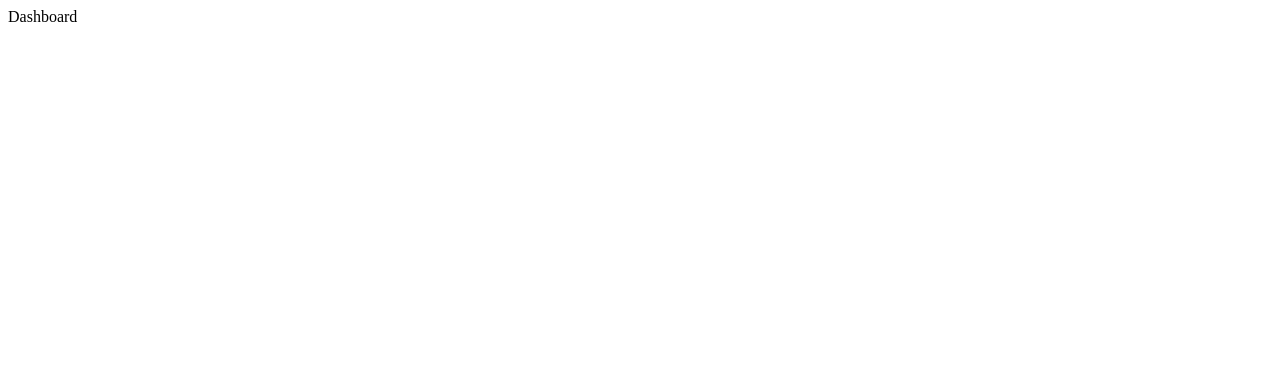
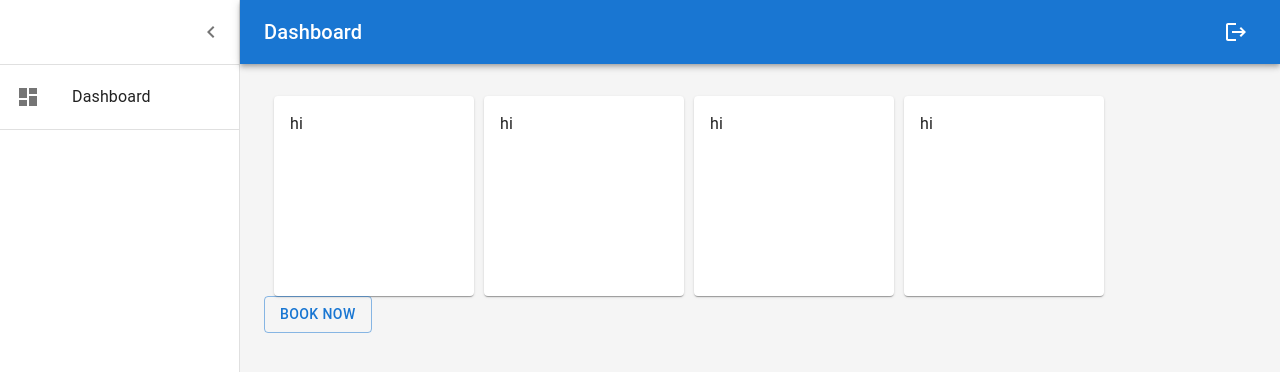
Before and after one commit to subrataparamanick1234/shyamTask, a React (Create React App) app: page /dashboard in a window 1280 px wide. Shown: the top 372 px of the page. Built offline with nearby package versions, Linux system fonts and the light colour scheme; sample sign-in values are in the browser's storage.

Commit message:
dashboard done

```diff
--- a/package.json
+++ b/package.json
@@ -3,6 +3,11 @@
   "version": "0.1.0",
   "private": true,
   "dependencies": {
+    "@emotion/react": "^11.10.5",
+    "@emotion/styled": "^11.10.5",
+    "@mui/icons-material": "^5.11.0",
+    "@mui/material": "^5.11.7",
+    "@mui/styled-engine-sc": "^5.11.0",
     "@reduxjs/toolkit": "^1.9.2",
     "@testing-library/jest-dom": "^5.16.5",
     "@testing-library/react": "^13.4.0",
@@ -15,6 +20,7 @@
     "react-router-dom": "^6.8.0",
     "react-scripts": "5.0.1",
     "react-toastify": "^9.1.1",
+    "styled-components": "^5.3.6",
     "web-vitals": "^2.1.4"
   },
   "scripts": {
--- a/src/App.js
+++ b/src/App.js
@@ -6,7 +6,7 @@ import { Navigate, Route, Routes } from "react-router-dom";
 import "./App.css";
 
 function PublicRoute({ children }) {
-  const token = false;
+  const token = localStorage.getItem("token");
 
   return token !== null && token !== undefined ? (
     <Navigate to="/dashboard" />
@@ -16,7 +16,7 @@ function PublicRoute({ children }) {
 }
 
 function PrivateRoute({ children }) {
-  const token = true;
+  const token = localStorage.getItem("token");
 
   return token !== null && token !== undefined ? children : <Navigate to="/" />;
 }
@@ -62,14 +62,14 @@ function App() {
           );
         })}
 
-        <Route
+        {/* <Route
           path="/dashboard/*"
           element={
             <PrivateRoute>
               <Dashboard />
             </PrivateRoute>
           }
-        />
+        /> */}
         {/****************** end Private Route  *********************/}
 
         {/**************** No page found *********************/}
--- /dev/null
+++ b/src/Components/Listitems/index.jsx
@@ -0,0 +1,21 @@
+import * as React from "react";
+import ListItemButton from "@mui/material/ListItemButton";
+import ListItemIcon from "@mui/material/ListItemIcon";
+import ListItemText from "@mui/material/ListItemText";
+import ListSubheader from "@mui/material/ListSubheader";
+import DashboardIcon from "@mui/icons-material/Dashboard";
+import ShoppingCartIcon from "@mui/icons-material/ShoppingCart";
+import PeopleIcon from "@mui/icons-material/People";
+import BarChartIcon from "@mui/icons-material/BarChart";
+import LayersIcon from "@mui/icons-material/Layers";
+
+export const mainListItems = (
+  <React.Fragment>
+    <ListItemButton>
+      <ListItemIcon>
+        <DashboardIcon />
+      </ListItemIcon>
+      <ListItemText primary="Dashboard" />
+    </ListItemButton>
+  </React.Fragment>
+);
--- a/src/pages/dashboard/index.jsx
+++ b/src/pages/dashboard/index.jsx
@@ -1,9 +1,191 @@
-import React from 'react'
+import React, { useState } from "react";
+import { styled, createTheme, ThemeProvider } from "@mui/material/styles";
+import CssBaseline from "@mui/material/CssBaseline";
+import MuiDrawer from "@mui/material/Drawer";
+import Box from "@mui/material/Box";
+import MuiAppBar from "@mui/material/AppBar";
+import Toolbar from "@mui/material/Toolbar";
+import List from "@mui/material/List";
+import Typography from "@mui/material/Typography";
+import Divider from "@mui/material/Divider";
+import IconButton from "@mui/material/IconButton";
+import Container from "@mui/material/Container";
+import Grid from "@mui/material/Grid";
+import Paper from "@mui/material/Paper";
+import MenuIcon from "@mui/icons-material/Menu";
+import ChevronLeftIcon from "@mui/icons-material/ChevronLeft";
+import { mainListItems } from "../../Components/Listitems";
+import LogoutIcon from "@mui/icons-material/Logout";
+import { useNavigate } from "react-router-dom";
+import { Button } from "@mui/material";
+
+const drawerWidth = 240;
+
+const AppBar = styled(MuiAppBar, {
+  shouldForwardProp: (prop) => prop !== "open",
+})(({ theme, open }) => ({
+  zIndex: theme.zIndex.drawer + 1,
+  transition: theme.transitions.create(["width", "margin"], {
+    easing: theme.transitions.easing.sharp,
+    duration: theme.transitions.duration.leavingScreen,
+  }),
+  ...(open && {
+    marginLeft: drawerWidth,
+    width: `calc(100% - ${drawerWidth}px)`,
+    transition: theme.transitions.create(["width", "margin"], {
+      easing: theme.transitions.easing.sharp,
+      duration: theme.transitions.duration.enteringScreen,
+    }),
+  }),
+}));
+
+const Drawer = styled(MuiDrawer, {
+  shouldForwardProp: (prop) => prop !== "open",
+})(({ theme, open }) => ({
+  "& .MuiDrawer-paper": {
+    position: "relative",
+    whiteSpace: "nowrap",
+    width: drawerWidth,
+    transition: theme.transitions.create("width", {
+      easing: theme.transitions.easing.sharp,
+      duration: theme.transitions.duration.enteringScreen,
+    }),
+    boxSizing: "border-box",
+    ...(!open && {
+      overflowX: "hidden",
+      transition: theme.transitions.create("width", {
+        easing: theme.transitions.easing.sharp,
+        duration: theme.transitions.duration.leavingScreen,
+      }),
+      width: theme.spacing(7),
+      [theme.breakpoints.up("sm")]: {
+        width: theme.spacing(9),
+      },
+    }),
+  },
+}));
+
+const mdTheme = createTheme();
 
 const Dashboard = () => {
+  const [open, setOpen] = useState(true);
+  const navigate = useNavigate();
+  const toggleDrawer = () => {
+    setOpen(!open);
+  };
   return (
-    <div>Dashboard</div>
-  )
-}
+    <>
+      {" "}
+      <ThemeProvider theme={mdTheme}>
+        <Box sx={{ display: "flex" }}>
+          <CssBaseline />
+          <AppBar position="absolute" open={open}>
+            <Toolbar
+              sx={{
+                pr: "24px", // keep right padding when drawer closed
+              }}
+            >
+              <IconButton
+                edge="start"
+                color="inherit"
+                aria-label="open drawer"
+                onClick={toggleDrawer}
+                sx={{
+                  marginRight: "36px",
+                  ...(open && { display: "none" }),
+                }}
+              >
+                <MenuIcon />
+              </IconButton>
+              <Typography
+                component="h1"
+                variant="h6"
+                color="inherit"
+                noWrap
+                sx={{ flexGrow: 1 }}
+              >
+                Dashboard
+              </Typography>
+              <IconButton
+                color="inherit"
+                onClick={() => {
+                  navigate("/");
+                  localStorage.removeItem("token");
+                }}
+              >
+                <LogoutIcon />
+              </IconButton>
+            </Toolbar>
+          </AppBar>
+          <Drawer variant="permanent" open={open}>
+            <Toolbar
+              sx={{
+                display: "flex",
+                alignItems: "center",
+                justifyContent: "flex-end",
+                px: [1],
+              }}
+            >
+              <IconButton onClick={toggleDrawer}>
+                <ChevronLeftIcon />
+              </IconButton>
+            </Toolbar>
+            <Divider />
+            <List component="nav">
+              {mainListItems}
+              <Divider sx={{ my: 1 }} />
+            </List>
+          </Drawer>
+          <Box
+            component="main"
+            sx={{
+              backgroundColor: (theme) =>
+                theme.palette.mode === "light"
+                  ? theme.palette.grey[100]
+                  : theme.palette.grey[900],
+              flexGrow: 1,
+              height: "100vh",
+              overflow: "auto",
+            }}
+          >
+            <Toolbar />
+            <Container maxWidth="lg" sx={{ mt: 4, mb: 4 }}>
+              <Grid
+                item
+                xs={12}
+                md={4}
+                lg={9}
+                sx={{
+                  display: "flex",
+                  flexDirection: "row",
+                }}
+              >
+                {[1, 2, 3, 4].map((i) => (
+                  <Paper
+                    key={i}
+                    sx={{
+                      p: 2,
+                      display: "flex",
+                      flexDirection: "column",
+                      height: 200,
+                      width: 200,
+                      margin: "0px 0px 0px 10px",
+                    }}
+                  >
+                    {/* <Chart /> */}hi
+                  </Paper>
+                ))}
+              </Grid>
 
-export default Dashboard
+              <Grid item xs={12} md={4} lg={9}>
+                <Button variant="outlined">Book now</Button>
+              </Grid>
+            </Container>
+          </Box>
+        </Box>
+      </ThemeProvider>
+    </>
+  );
+};
+
+export default Dashboard;
--- a/src/pages/login/index.jsx
+++ b/src/pages/login/index.jsx
@@ -1,9 +1,90 @@
-import React from 'react'
+import React from "react";
+import Avatar from "@mui/material/Avatar";
+import Button from "@mui/material/Button";
+import CssBaseline from "@mui/material/CssBaseline";
+import TextField from "@mui/material/TextField";
+import Box from "@mui/material/Box";
+import LockOutlinedIcon from "@mui/icons-material/LockOutlined";
+import Typography from "@mui/material/Typography";
+import Container from "@mui/material/Container";
+import { createTheme, ThemeProvider } from "@mui/material/styles";
 
+import { useNavigate } from "react-router-dom";
+
+const theme = createTheme();
 const Login = () => {
+  const navigate = useNavigate();
+  const handleSubmit = (event) => {
+    event.preventDefault();
+    const data = new FormData(event.currentTarget);
+    console.log({
+      email: data.get("email"),
+      password: data.get("password"),
+    });
+    navigate("/dashboard");
+    localStorage.setItem("token", true);
+  };
+
   return (
-    <div>Login</div>
-  )
-}
+    <>
+      {" "}
+      <ThemeProvider theme={theme}>
+        <Container component="main" maxWidth="xs">
+          <CssBaseline />
+          <Box
+            sx={{
+              marginTop: 8,
+              display: "flex",
+              flexDirection: "column",
+              alignItems: "center",
+            }}
+          >
+            <Avatar sx={{ m: 1, bgcolor: "secondary.main" }}>
+              <LockOutlinedIcon />
+            </Avatar>
+            <Typography component="h1" variant="h5">
+              Sign in
+            </Typography>
+            <Box
+              component="form"
+              onSubmit={handleSubmit}
+              noValidate
+              sx={{ mt: 1 }}
+            >
+              <TextField
+                margin="normal"
+                required
+                fullWidth
+                id="email"
+                label="Email Address"
+                name="email"
+                autoComplete="email"
+                autoFocus
+              />
+              <TextField
+                margin="normal"
+                required
+                fullWidth
+                name="password"
+                label="Password"
+                type="password"
+                id="password"
+                autoComplete="current-password"
+              />
+              <Button
+                type="submit"
+                fullWidth
+                variant="contained"
+                sx={{ mt: 3, mb: 2 }}
+              >
+                Sign In
+              </Button>
+            </Box>
+          </Box>
+        </Container>
+      </ThemeProvider>
+    </>
+  );
+};
 
-export default Login
+export default Login;
```
Also changed, not shown: 1 other file (tests, documents, lock files or other folders).
